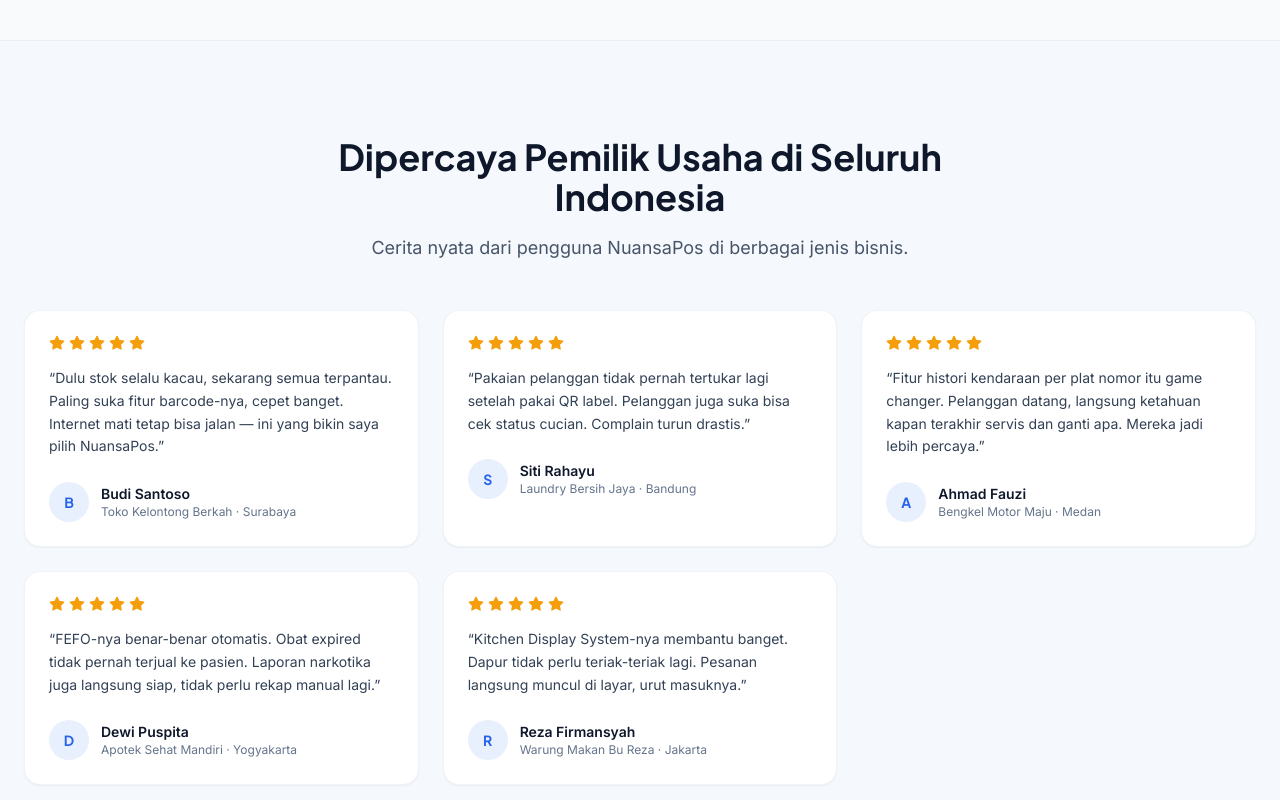
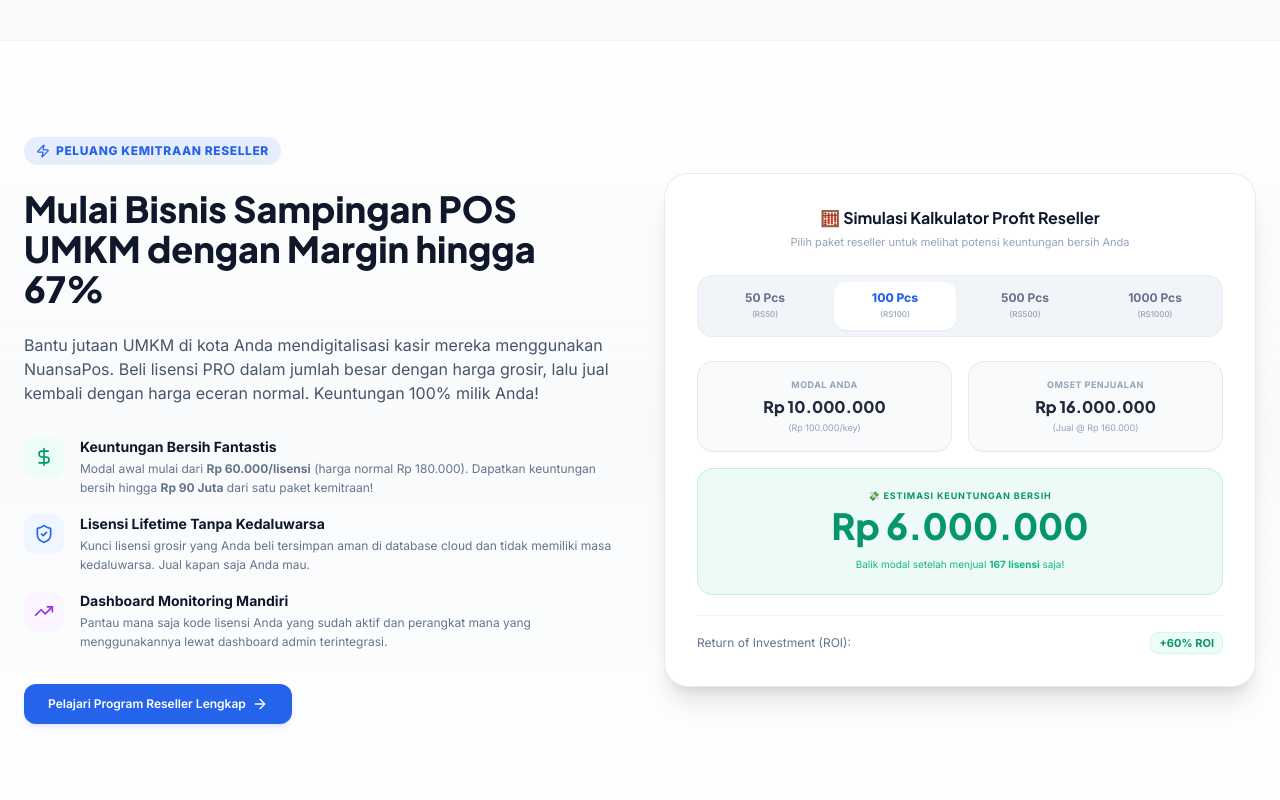
Before and after one commit to panggilajasadul/nuansapos-web, a Next.js app: page / in a window 1280 px wide. Shown: the part 4280-5080 px from the top of the page. Built offline with nearby package versions, Linux system fonts and the light colour scheme.

Commit message:
feat: add interactive reseller promo teaser section on home page

```diff
--- a/app/page.tsx
+++ b/app/page.tsx
@@ -6,6 +6,7 @@
 import { BusinessTabs } from '@/components/sections/BusinessTabs'
 import { FeatureBento } from '@/components/sections/FeatureBento'
 import { Pricing } from '@/components/sections/Pricing'
+import { ResellerTeaser } from '@/components/sections/ResellerTeaser'
 import { Testimonials } from '@/components/sections/Testimonials'
 import { FAQ } from '@/components/sections/FAQ'
 import { FinalCTA } from '@/components/sections/FinalCTA'
@@ -21,6 +22,7 @@
         <BusinessTabs />
         <FeatureBento />
         <Pricing />
+        <ResellerTeaser />
         <Testimonials />
         <FAQ />
         <FinalCTA />
--- /dev/null
+++ b/components/sections/ResellerTeaser.tsx
@@ -0,0 +1,175 @@
+'use client'
+
+import React, { useState } from 'react'
+import Link from 'next/link'
+import { motion } from 'framer-motion'
+import { SectionWrapper } from '@/components/ui/SectionWrapper'
+import { RESELLER_PACKAGES, type ResellerPackage } from '@/lib/packages'
+import { formatRupiah } from '@/lib/utils'
+import { TrendingUp, ShieldCheck, Zap, DollarSign, ArrowRight } from 'lucide-react'
+
+export function ResellerTeaser() {
+  const [selectedPkgId, setSelectedPkgId] = useState<string>('RS100')
+  const activePkg = RESELLER_PACKAGES.find(p => p.id === selectedPkgId) || RESELLER_PACKAGES[1]
+
+  const normalTotal = 180000 * activePkg.qty
+  const breakEven = Math.ceil(activePkg.modalPrice / activePkg.profitPerLicense)
+
+  return (
+    <SectionWrapper className="py-16 md:py-24 bg-gradient-to-b from-white via-slate-50/50 to-white border-t border-b border-slate-200/50">
+      <div className="max-w-7xl mx-auto px-6 grid lg:grid-cols-12 gap-12 items-center">
+
+        {/* Left Side: Copywriting */}
+        <div className="lg:col-span-6 space-y-6">
+          <div className="inline-flex items-center gap-1.5 bg-brand/10 text-brand text-xs font-extrabold px-3 py-1.5 rounded-full uppercase tracking-wider">
+            <Zap className="w-3.5 h-3.5" />
+            Peluang Kemitraan Reseller
+          </div>
+
+          <h2 className="font-display font-extrabold text-3xl md:text-4xl text-slate-900 leading-tight">
+            Mulai Bisnis Sampingan POS UMKM dengan Margin hingga 67%
+          </h2>
+
+          <p className="text-slate-600 leading-relaxed text-sm md:text-base">
+            Bantu jutaan UMKM di kota Anda mendigitalisasi kasir mereka menggunakan NuansaPos. Beli lisensi PRO dalam jumlah besar dengan harga grosir, lalu jual kembali dengan harga eceran normal. Keuntungan 100% milik Anda!
+          </p>
+
+          <div className="space-y-4 pt-2">
+            <div className="flex gap-4">
+              <div className="w-10 h-10 shrink-0 bg-emerald-50 text-emerald-600 rounded-xl flex items-center justify-center">
+                <DollarSign className="w-5 h-5" />
+              </div>
+              <div>
+                <h4 className="font-bold text-slate-900 text-sm">Keuntungan Bersih Fantastis</h4>
+                <p className="text-xs text-slate-500 mt-0.5 leading-relaxed">
+                  Modal awal mulai dari <strong>Rp 60.000/lisensi</strong> (harga normal Rp 180.000). Dapatkan keuntungan bersih hingga <strong>Rp 90 Juta</strong> dari satu paket kemitraan!
+                </p>
+              </div>
+            </div>
+
+            <div className="flex gap-4">
+              <div className="w-10 h-10 shrink-0 bg-blue-50 text-blue-600 rounded-xl flex items-center justify-center">
+                <ShieldCheck className="w-5 h-5" />
+              </div>
+              <div>
+                <h4 className="font-bold text-slate-900 text-sm">Lisensi Lifetime Tanpa Kedaluwarsa</h4>
+                <p className="text-xs text-slate-500 mt-0.5 leading-relaxed">
+                  Kunci lisensi grosir yang Anda beli tersimpan aman di database cloud dan tidak memiliki masa kedaluwarsa. Jual kapan saja Anda mau.
+                </p>
+              </div>
+            </div>
+
+            <div className="flex gap-4">
+              <div className="w-10 h-10 shrink-0 bg-purple-50 text-purple-600 rounded-xl flex items-center justify-center">
+                <TrendingUp className="w-5 h-5" />
+              </div>
+              <div>
+                <h4 className="font-bold text-slate-900 text-sm">Dashboard Monitoring Mandiri</h4>
+                <p className="text-xs text-slate-500 mt-0.5 leading-relaxed">
+                  Pantau mana saja kode lisensi Anda yang sudah aktif dan perangkat mana yang menggunakannya lewat dashboard admin terintegrasi.
+                </p>
+              </div>
+            </div>
+          </div>
+
+          <div className="pt-2">
+            <Link href="/reseller">
+              <button className="bg-brand hover:bg-brand-dark text-white rounded-xl px-6 py-3 font-semibold text-xs transition-all flex items-center gap-1.5 shadow-md shadow-brand/10">
+                Pelajari Program Reseller Lengkap
+                <ArrowRight className="w-4 h-4" />
+              </button>
+            </Link>
+          </div>
+        </div>
+
+        {/* Right Side: Interactive Profit Calculator */}
+        <div className="lg:col-span-6">
+          <div className="bg-white border border-slate-200/80 rounded-3xl p-6 md:p-8 shadow-xl relative overflow-hidden">
+            <div className="absolute top-0 right-0 w-32 h-32 bg-brand/5 rounded-full filter blur-2xl -z-10" />
+
+            <div className="text-center mb-6">
+              <h3 className="font-display font-bold text-base text-slate-900">
+                🧮 Simulasi Kalkulator Profit Reseller
+              </h3>
+              <p className="text-[11px] text-slate-400 mt-1">Pilih paket reseller untuk melihat potensi keuntungan bersih Anda</p>
+            </div>
+
+            {/* Package Selector Pills */}
+            <div className="grid grid-cols-4 gap-2 bg-slate-100 p-1.5 rounded-2xl border border-slate-200/60 mb-6">
+              {RESELLER_PACKAGES.map((pkg) => (
+                <button
+                  key={pkg.id}
+                  onClick={() => setSelectedPkgId(pkg.id)}
+                  className={`py-2 px-1 text-center rounded-xl text-xs font-bold transition-all ${
+                    selectedPkgId === pkg.id
+                      ? 'bg-white text-brand shadow-sm font-extrabold'
+                      : 'text-slate-500 hover:text-slate-800'
+                  }`}
+                >
+                  {pkg.qty} Pcs
+                  <span className="block text-[8px] text-slate-400 font-medium">({pkg.id})</span>
+                </button>
+              ))}
+            </div>
+
+            {/* Calculations Display */}
+            <div className="space-y-4">
+              <div className="grid grid-cols-2 gap-4">
+                <div className="bg-slate-50 border border-slate-150 p-4 rounded-2xl text-center">
+                  <span className="text-[9px] text-slate-400 block uppercase font-bold tracking-wider">Modal Anda</span>
+                  <span className="font-display font-extrabold text-base text-slate-800 block mt-1">
+                    {formatRupiah(activePkg.modalPrice)}
+                  </span>
+                  <span className="text-[9px] text-slate-400 block mt-0.5">
+                    ({formatRupiah(activePkg.pricePerLicense)}/key)
+                  </span>
+                </div>
+
+                <div className="bg-slate-50 border border-slate-150 p-4 rounded-2xl text-center">
+                  <span className="text-[9px] text-slate-400 block uppercase font-bold tracking-wider">Omset Penjualan</span>
+                  <span className="font-display font-extrabold text-base text-slate-800 block mt-1">
+                    {formatRupiah(activePkg.suggestedSellPrice * activePkg.qty)}
+                  </span>
+                  <span className="text-[9px] text-slate-400 block mt-0.5">
+                    (Jual @ {formatRupiah(activePkg.suggestedSellPrice)})
+                  </span>
+                </div>
+              </div>
+
+              {/* Glowing Net Profit Card */}
+              <div className="bg-emerald-500/[0.06] border border-emerald-500/20 rounded-2xl p-5 text-center relative overflow-hidden">
+                <div className="absolute inset-0 bg-emerald-500/[0.02] animate-pulse" />
+                <span className="text-[9px] text-emerald-600 block uppercase font-bold tracking-widest relative z-10">
+                  💸 Estimasi Keuntungan Bersih
+                </span>
+
+                {/* Simulated Growth Counter */}
+                <motion.span
+                  key={selectedPkgId}
+                  initial={{ scale: 0.95, opacity: 0.8 }}
+                  animate={{ scale: 1, opacity: 1 }}
+                  className="font-display font-extrabold text-3xl md:text-4xl text-emerald-600 block my-1 relative z-10 shadow-glow"
+                >
+                  {formatRupiah(activePkg.totalProfit)}
+                </motion.span>
+
+                <span className="text-[10px] text-emerald-500 relative z-10">
+                  Balik modal setelah menjual <strong>{breakEven} lisensi</strong> saja!
+                </span>
+              </div>
+            </div>
+
+            {/* ROI & Quick Summary */}
+            <div className="mt-5 border-t border-slate-100 pt-4 flex justify-between items-center text-xs text-slate-500">
+              <span>Return of Investment (ROI):</span>
+              <span className="font-bold text-emerald-600 bg-emerald-50 border border-emerald-100 px-2 py-0.5 rounded-lg text-[11px]">
+                +{Math.round((activePkg.totalProfit / activePkg.modalPrice) * 100)}% ROI
+              </span>
+            </div>
+          </div>
+        </div>
+
+      </div>
+    </SectionWrapper>
+  )
+}
```
